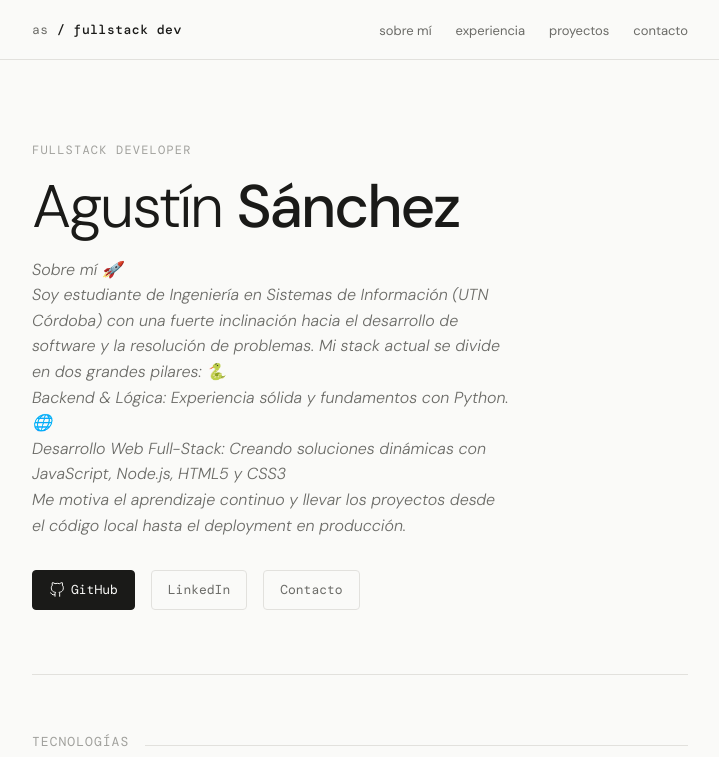
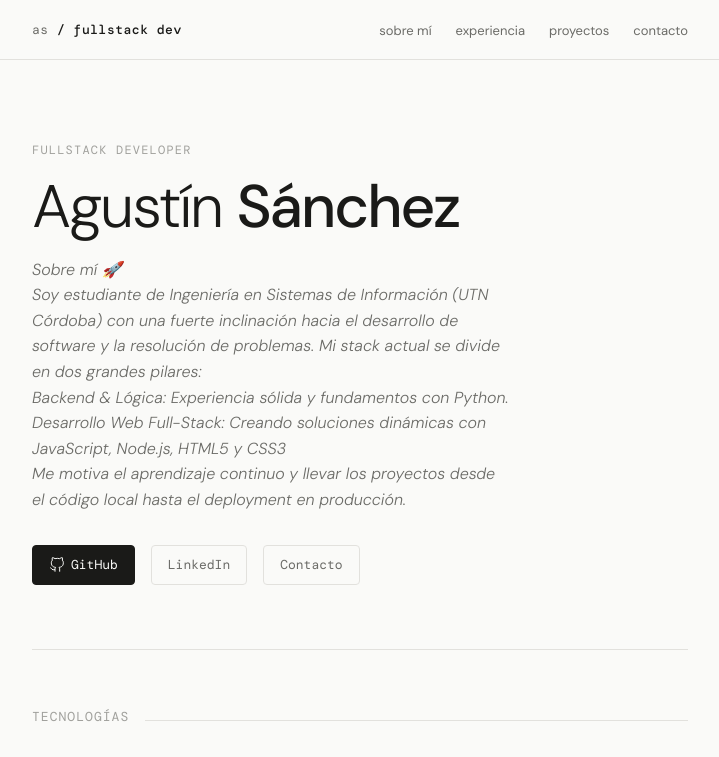
Before and after one commit to aguss0/Portfolio-Agustin-Sanchez, a plain HTML site: page index.html in a window 1280 px wide. Shown: the top 757 px of the page, without its empty margins (280-999 px from the left). Drawn offline with nearby package versions, Linux system fonts and the light colour scheme.

Commit message:
descripcion con cambios

```diff
--- a/index.html
+++ b/index.html
@@ -30,13 +30,11 @@
       <p class="hero-label">fullstack developer</p>
       <h1 class="hero-name">Agustín <strong>Sánchez</strong></h1>
       <p class="hero-desc">
-        <!-- Describite en 1-2 oraciones. Ej: Apasionado por construir
-             productos web con código limpio y buena experiencia de usuario. -->
-        Sobre mí 🚀
-        <br>Soy estudiante de Ingeniería en Sistemas de Información (UTN Córdoba) con una fuerte inclinación hacia el desarrollo de software y la resolución de problemas. Mi stack actual se divide en dos grandes pilares:
-        🐍 <br>Backend & Lógica: Experiencia sólida y fundamentos con Python.
-        🌐 <br>Desarrollo Web Full-Stack: Creando soluciones dinámicas con JavaScript, Node.js, HTML5 y CSS3
-        <br>Me motiva el aprendizaje continuo y llevar los proyectos desde el código local hasta el deployment en producción.
+        Sobre mí 🚀<br>
+        Soy estudiante de Ingeniería en Sistemas de Información (UTN Córdoba) con una fuerte inclinación hacia el desarrollo de software y la resolución de problemas. Mi stack actual se divide en dos grandes pilares:<br>
+        Backend & Lógica: Experiencia sólida y fundamentos con Python.<br>
+        Desarrollo Web Full-Stack: Creando soluciones dinámicas con JavaScript, Node.js, HTML5 y CSS3<br>
+        Me motiva el aprendizaje continuo y llevar los proyectos desde el código local hasta el deployment en producción.
       </p>
       <div class="hero-links">
         <a href="https://github.com/" target="_blank" class="btn primary">
```
